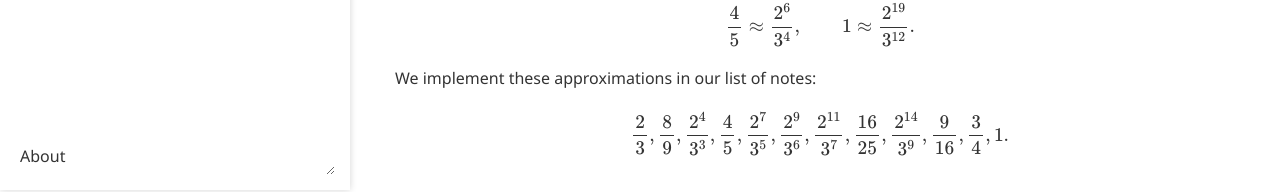
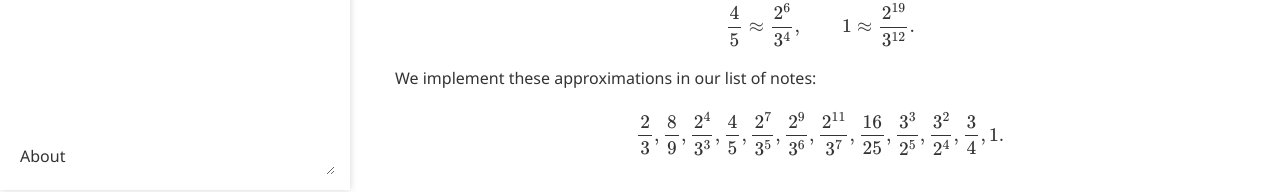
Before and after one commit to ansyblenetwork/sdg, a Jekyll site: the page built from _posts/2020-11-03-just-intonation-understanding-and-ranking-the.md, in a window 1280 px wide. Shown: the part 710-902 px from the top of the page. Built offline with Jekyll 4.4.1, drawn with Linux system fonts in a browser that asks for light colours; formulas are drawn with MathJax 3.

Commit message:
Update 2020-11-03-just-intonation-understanding-and-ranking-the.md

```diff
--- a/_posts/2020-11-03-just-intonation-understanding-and-ranking-the.md
+++ b/_posts/2020-11-03-just-intonation-understanding-and-ranking-the.md
@@ -22,4 +22,4 @@ $$\frac{4}{5} \approx \frac{2^6}{3^4}, \qquad 1 \approx \frac{2^{19}}{3^{12}}.$$
 
 We implement these approximations in our list of notes:
 
-$$\frac{2}{3}, \frac{8}{9}, \frac{2^4}{3^3}, \frac{4}{5}, \frac{2^7}{3^5}, \frac{2^9}{3^6}, \frac{2^{11}}{3^7}, \frac{16}{25}, \frac{2^{14}}{3^9}, \frac{9}{16}, \frac{3}{4}, 1.$$
+$$\frac{2}{3}, \frac{8}{9}, \frac{2^4}{3^3}, \frac{4}{5}, \frac{2^7}{3^5}, \frac{2^9}{3^6}, \frac{2^{11}}{3^7}, \frac{16}{25}, \frac{3^3}{2^5}, \frac{3^2}{2^4}, \frac{3}{4}, 1.$$
```
